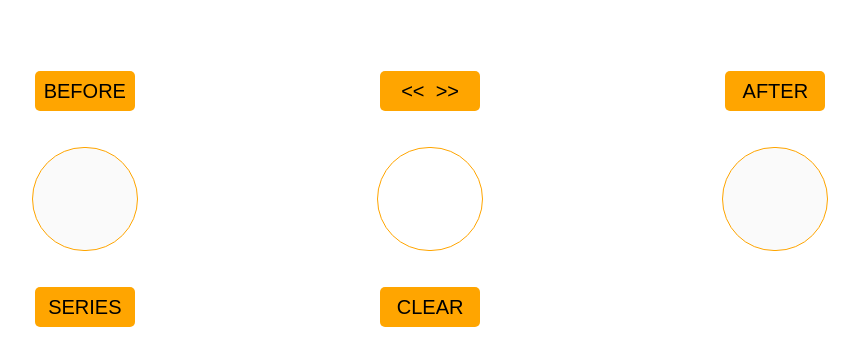
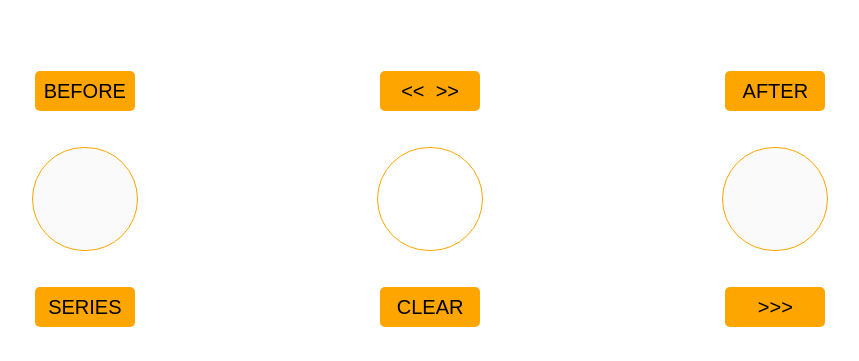
Before and after one commit to kunmun19/kunmun19.github.io, a plain HTML site: page index.html in a window 1280 px wide. Shown: the whole page, without its empty margins (157-1016 px from the left). Drawn offline with Linux system fonts and the light colour scheme.

Commit message:
Update index.html
Added image html

```diff
--- a/index.html
+++ b/index.html
@@ -102,7 +102,7 @@ function series(){
 	<br/><br/><br/>
 	<div class="innerDiv"> <input type="Button" value="SERIES" class="button" onclick="series()" /></div>
 	<div class="innerDiv"> <input type="Button" value="CLEAR" class="button" onclick="refresh()" /></div>
-	<div class="innerDiv"> </div>
+	<div class="innerDiv"> <input type="Button" value=">>>" class="button" onclick="javascript: location.href = 'image.html'" /></div>
 	<br/><br/><br/>
 	<div style="width:100%;text-align:center;"><span id="spanSeries" style="padding-left:2px;font-size:45px;font-weight:bold;"><span></div>
 </div>
```
